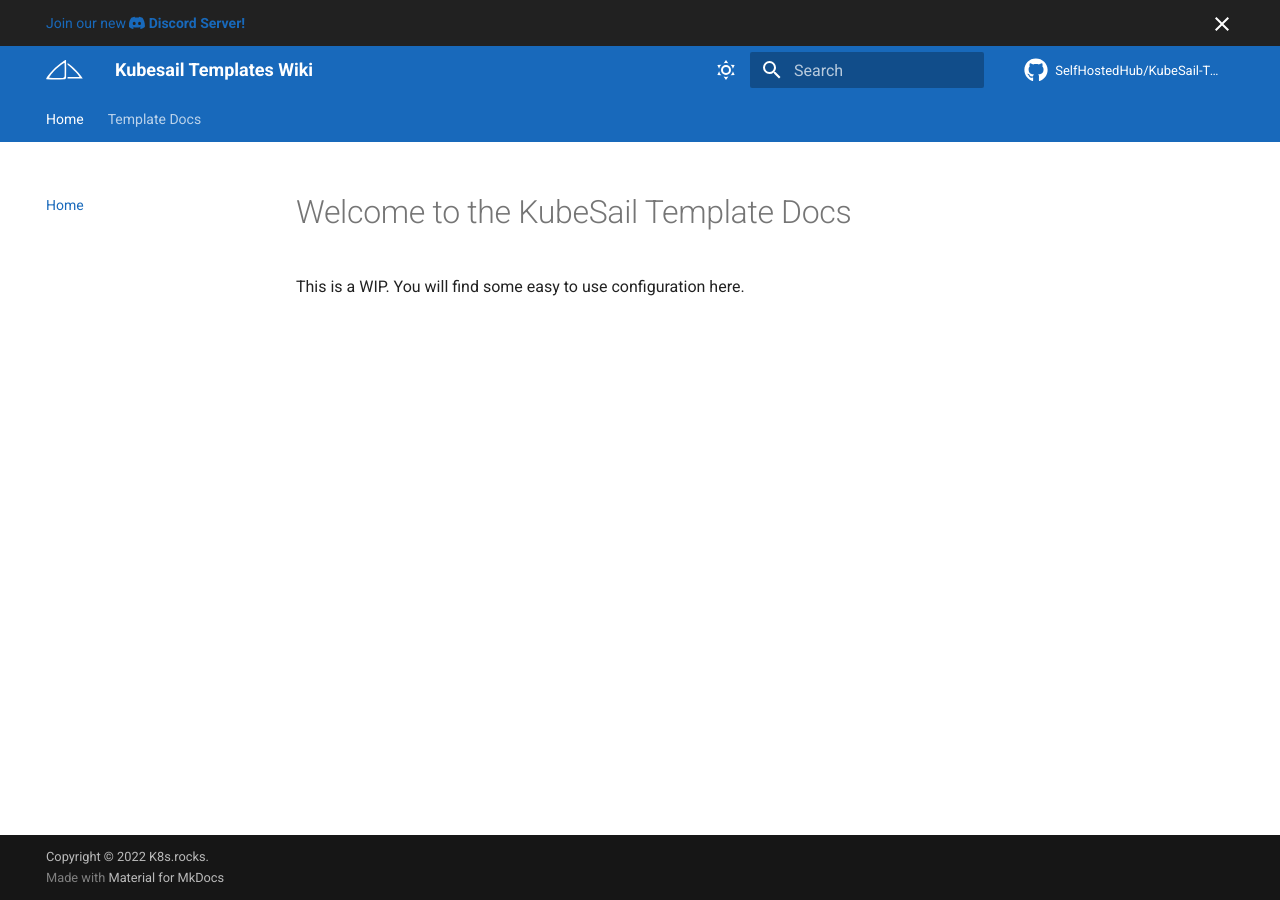
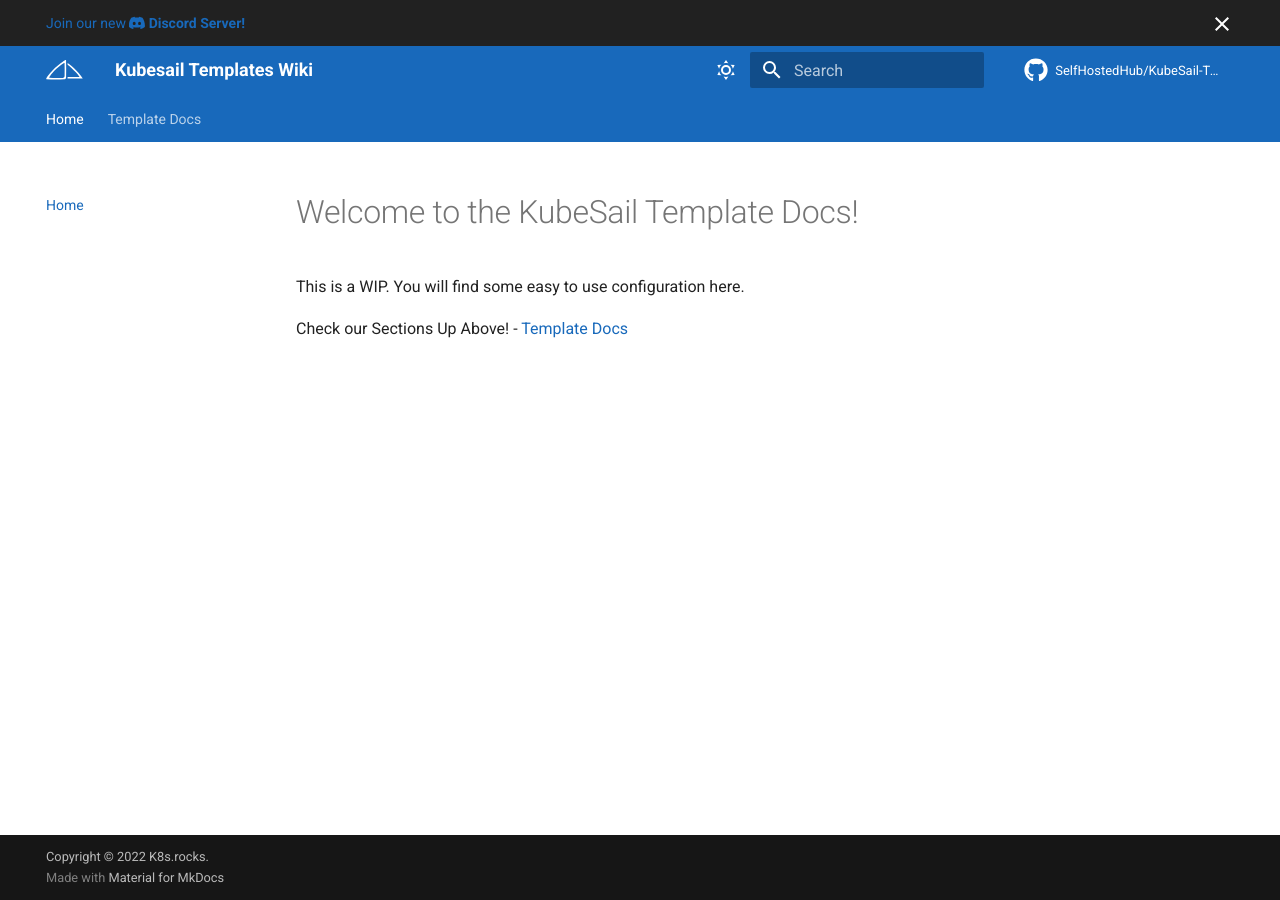
Before and after one commit to SelfHostedHub/KubeSail-Template-Docs, an MkDocs documentation site: the page built from docs/README.md, in a window 1280 px wide. Built offline with MkDocs 1.6.1 and Material for MkDocs 9.7.7, drawn with Linux system fonts in a browser that asks for light colours; comment, search, counter and statistics services are not loaded.

Commit message:
Update README.md

```diff
--- a/docs/README.md
+++ b/docs/README.md
@@ -1,7 +1,10 @@
 ---
-title: KubeSail Template Docs
-description:  KubeSail Template Docs
+title: KubeSail Template Docs Home
+description:  KubeSail Template Home
 ---
-# Welcome to the KubeSail Template Docs
+# Welcome to the KubeSail Template Docs!
 
 This is a WIP. You will find some easy to use configuration here.
+
+Check our Sections Up Above!
+- [Template Docs](/Template-Docs/Overview/)
```
